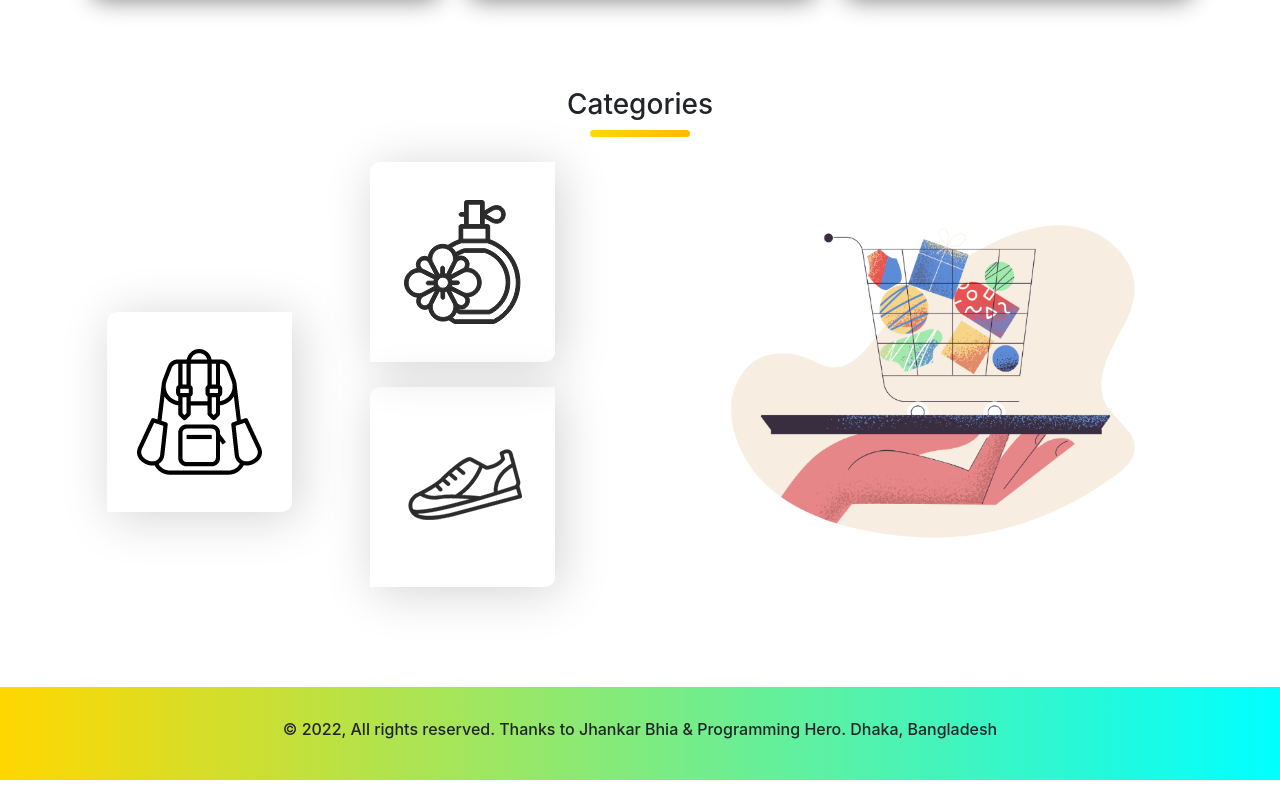
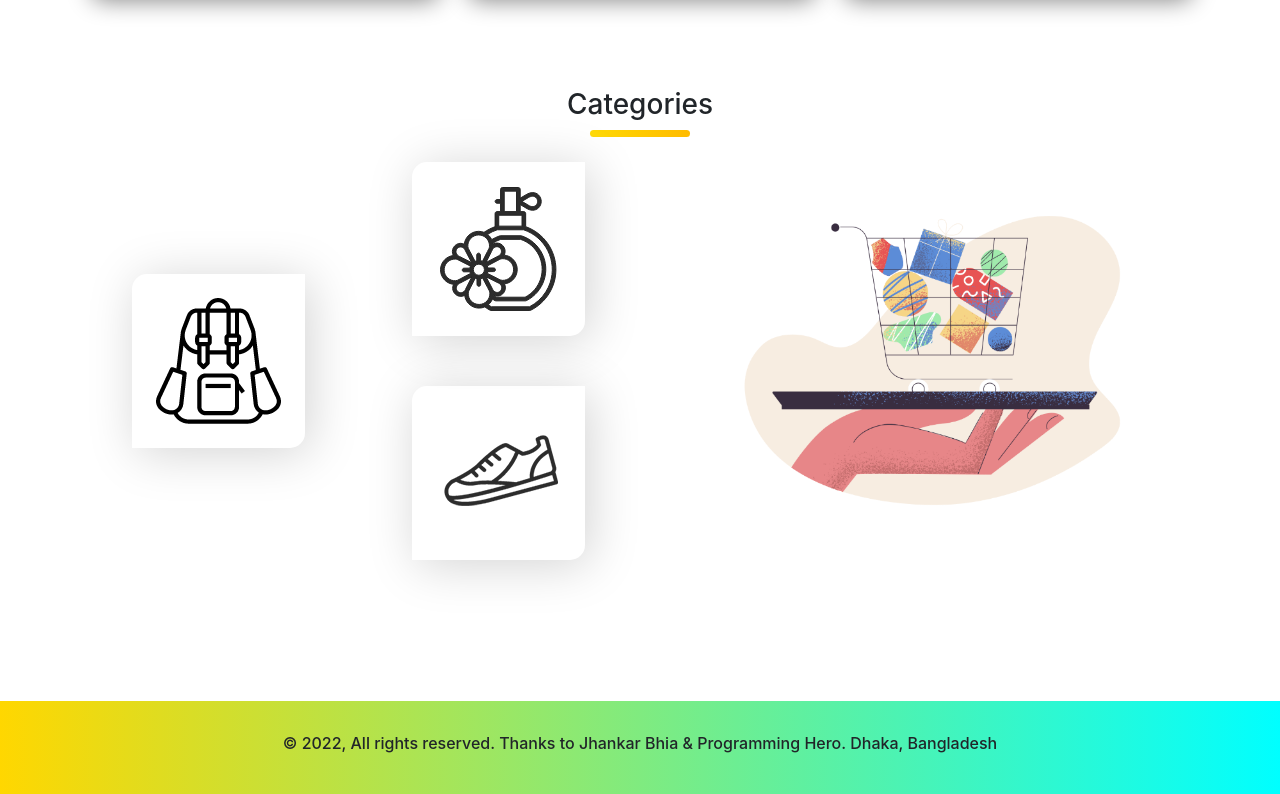
Before and after one commit to Asaduzzaman-Sohan/Hot-Gadgets, a plain HTML site: page index.html in a window 1280 px wide. Shown: the part 2088-2882 px from the top of the page. Drawn offline with nearby package versions, Linux system fonts and the light colour scheme.

Commit message:
hot gadgets sites

```diff
--- a/index.html
+++ b/index.html
@@ -214,22 +214,23 @@
         </div>
 
         <div class="row">
-            <div class="col col-md-3 col-sm-6 cat1">
-                <div class="cat1-div d-flex align-items-center justify-content-center">
+            <div class="col col-md-3 cat1 d-flex align-items-center justify-content-center flex-column bd-highlight mb-3">
+                <div class="cat1-div p-4 bd-highlight">
                     <img src="images/Categories/bag.png" alt="">
                 </div>
 
             </div>
-            <div class="col col-md-3 col-sm-6 cat2">
-                <div class="cat2-div-1 d-flex align-items-center justify-content-center">
+            <div class="col col-md-3 cat2 d-flex align-items-center justify-content-center flex-column bd-highlight mb-3">
+                <div class="cat2-div-1 p-4 bd-highlight">
                     <img src="images/Categories/perfume.png" alt="">
                 </div>
-                <div class="cat2-div-2 d-flex align-items-center justify-content-center">
+                <div class="cat2-div-2 p-4 bd-highlight">
                     <img src="images/Categories/shoe.png" alt="">
                 </div>
             </div>
-            <div class="col col-md-6 col-sm-12 cat3">
-                <img class="w-100 img-bottom" src="images/Categories/pale-order.png" alt="">
+            <div class="col col-md-6 cat3 d-flex align-items-center justify-content-center flex-column bd-highlight mb-3">
+
+                <img class="w-100 img-bottom p-4 bd-highlight" src="images/Categories/pale-order.png" alt="">
             </div>
         </div>
     </div>
--- a/style.css
+++ b/style.css
@@ -1,3 +1,6 @@
+body{
+    margin: 0;
+}
 .container-section {
     margin-top: 50px;
 
@@ -143,11 +146,6 @@ li.indic-2 {
     margin: auto;
 }
 
-
-
-
-
-
 .a-class {
     text-align: right;
 }
@@ -174,7 +172,6 @@ li.indic-2 {
     padding-left: 30px;
 
 }
-
 
 
 .card-deck {
@@ -210,61 +207,33 @@ li.indic-2 {
 }
 
 
-.cat1 {
-    text-align: center;
-    margin: auto;
-    padding-left: 30px;
+.cat1-div {
+
+    box-shadow: 5px 5px 50px lightgray;
+    margin: 10px 7px 10px 18px;
+    border-radius: 15px 0 15px 0;
 }
 
 
-.cat1-div {
-    width: 185px;
-    height: 200px;
+.cat2-div-1 {
+
     box-shadow: 5px 5px 50px lightgray;
-    margin-top: 100px;
-    margin-left: 7px;
-    border-radius: 10px 0 10px 0;
-}
-
-
-.cat2 {
-    text-align: center;
-    margin: auto;
-
-}
-
-.cat2-div-1 {
-    width: 185px;
-    height: 200px;
-    box-shadow: 5px 5px 50px lightgray;
-    margin-bottom: 25px;
-    margin-top: 25px;
-    margin-right: 10px;
-    border-radius: 10px 0 10px 0;
-
+    margin: 25px 25px 25px 27px;
+    border-radius: 15px 0 15px 0;
 }
 
 
 .cat2-div-2 {
-    width: 185px;
-    height: 200px;
+
     box-shadow: 5px 5px 50px lightgray;
-    margin-top: 20px;
-    border-radius: 10px 0 10px 0;
-    margin-right: 10px;
-
+    margin: 25px 25px 25px 27px;
+    border-radius: 15px 0 15px 0;
 }
 
 
 .cat3 {
-    text-align: center;
-    margin: auto;
-
-
-}
-
-.img-bottom {
-    margin-top: 40px;
+    margin: 0;
+    padding: 10px;
 }
 
 
```
